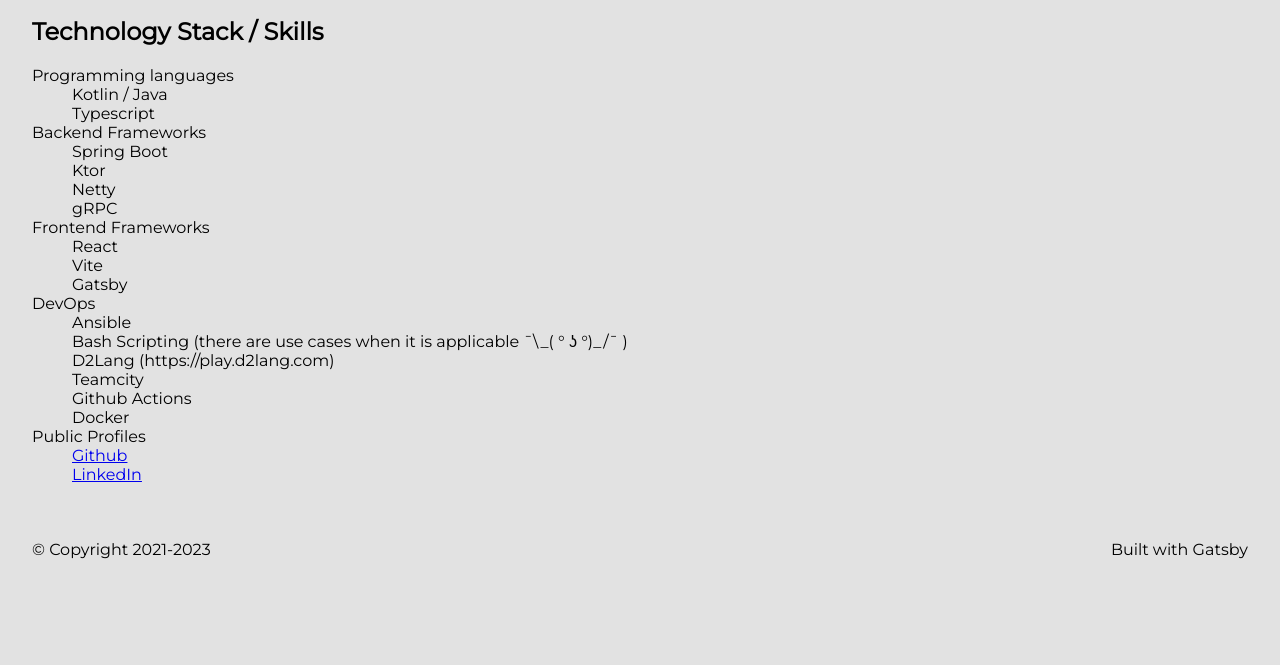
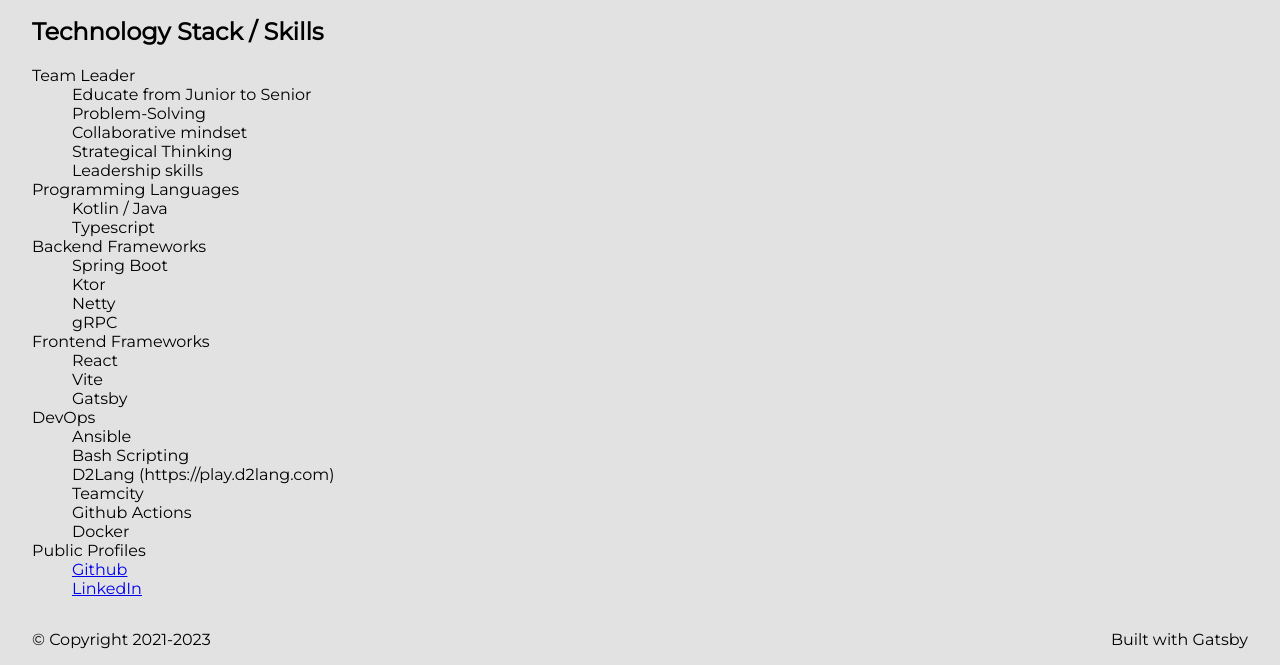
Before and after one commit to dancetrain/www.borsky.dev, a Gatsby site: page /cv in a window 1280 px wide. Shown: the part 225-890 px from the top of the page. Before the commit the page ends 800 px from the top, so only its background shows below. Built offline with nearby package versions, Linux system fonts and the light colour scheme; Gatsby itself is replaced by a stand-in of ours.

Commit message:
CV: Added Team Leader skills

```diff
--- a/src/pages/cv.tsx
+++ b/src/pages/cv.tsx
@@ -16,7 +16,14 @@
 
       <h2>Technology Stack / Skills</h2>
         <dl>
-            <dt>Programming languages</dt>
+            <dt>Team Leader</dt>
+            <dd>Educate from Junior to Senior</dd>
+            <dd>Problem-Solving</dd>
+            <dd>Collaborative mindset</dd>
+            <dd>Strategical Thinking</dd>
+            <dd>Leadership skills</dd>
+
+            <dt>Programming Languages</dt>
             <dd>Kotlin / Java</dd>
             <dd>Typescript</dd>
 
@@ -33,7 +40,7 @@
 
             <dt>DevOps</dt>
             <dd>Ansible</dd>
-            <dd>Bash Scripting (there are use cases when it is applicable ¯\_( ° ʖ °)_/¯ )</dd>
+            <dd>Bash Scripting</dd>
             <dd>D2Lang (https://play.d2lang.com)</dd>
             <dd>Teamcity</dd>
             <dd>Github Actions</dd>
```
